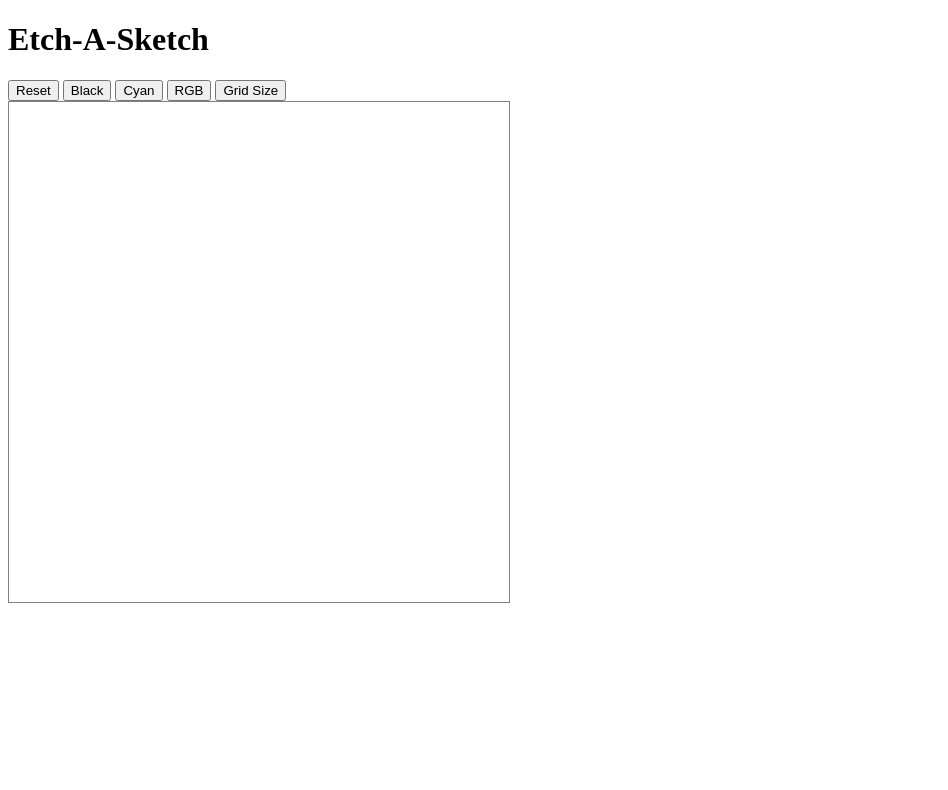
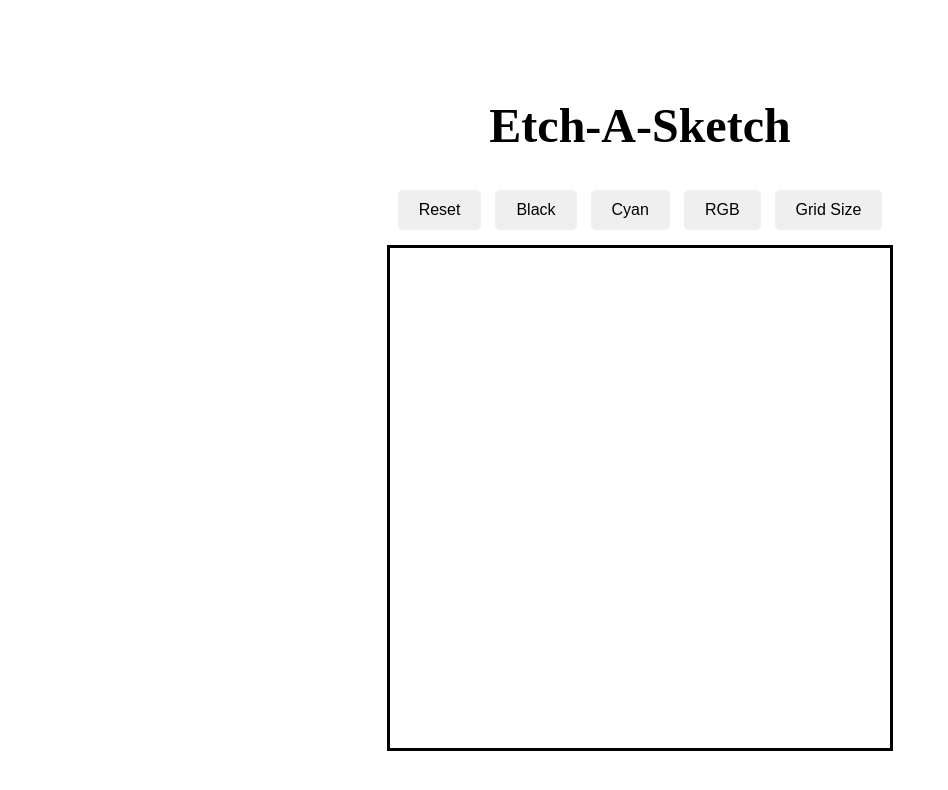
Before and after one commit to njalabin/Etch-a-Sketch, a plain HTML site: page index.html in a window 1280 px wide. Shown: the whole page, without its empty margins (0-948 px from the left). Drawn offline with Linux system fonts and the light colour scheme.

Commit message:
Added style to body to bring content at center, as well as font sizes. Made buttons larger with feedback upon clicking

```diff
--- a/main.css
+++ b/main.css
@@ -1,9 +1,33 @@
+body {
+    display: flex;
+    flex-direction: column;
+    align-items: center;
+    justify-content: center;
+    height: 100vh;
+}
+
+h1 {
+    font-size: 3em;
+}
+
+.box-item {
+    font-size: 1em;
+    margin: 5px 5px;
+    padding: 10px 20px;
+    color: black;
+    border-radius: 5px;
+    border: 1px solid transparent;
+    outline: none;
+
+}
+
+.box-item:active {
+    transform: translateY(4px);
+}
+
 #container {
     height: 500px;
     width: 500px;
-    border: 1px solid gray;
+    border: 3px solid black;
+    margin-top: 10px;
 }
-
-.grid-class {
-    background-color: white;
-}
```
